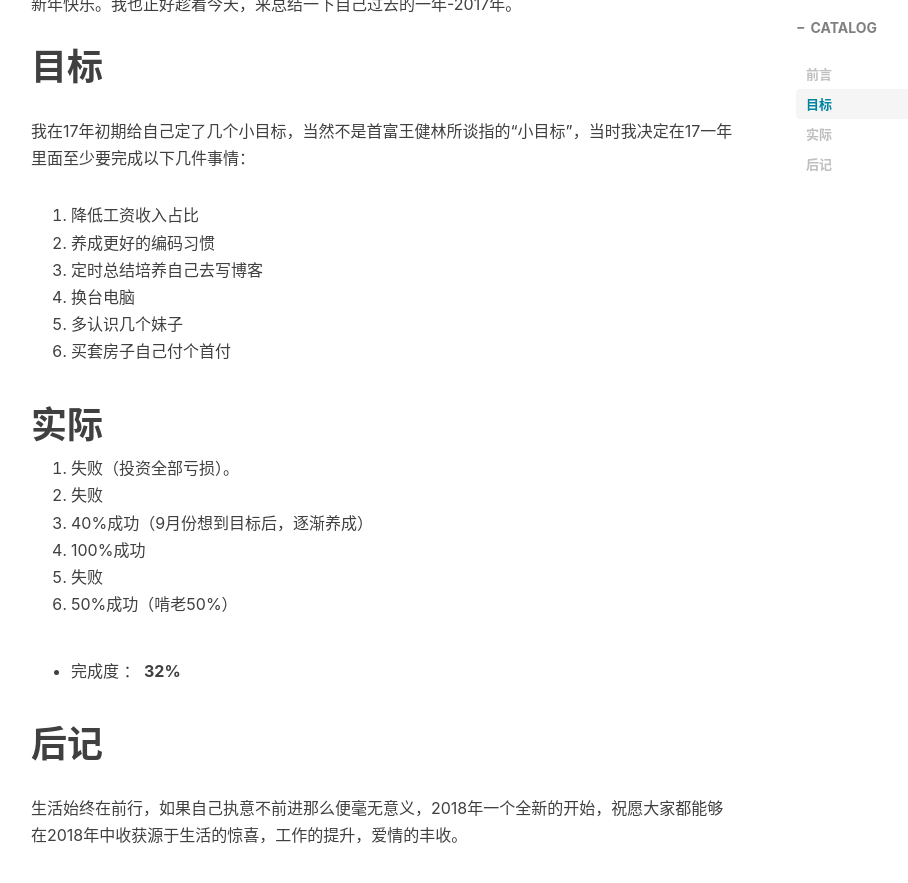
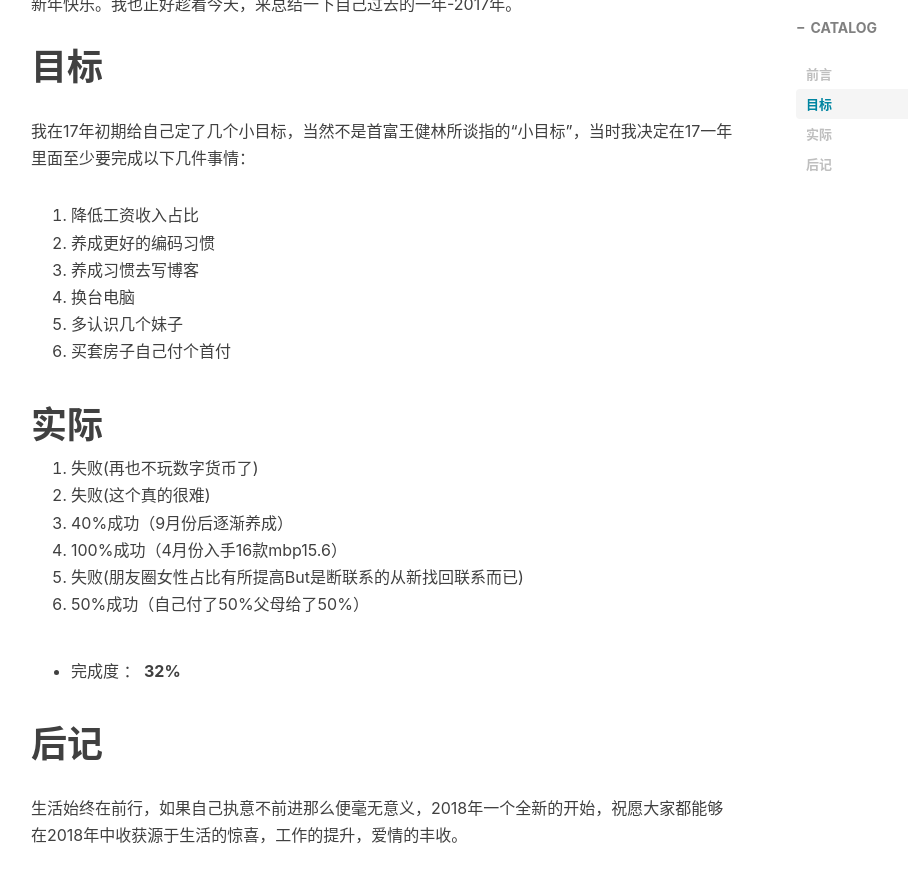
Before and after one commit to ncic-ict/changdaye.github.io, a Jekyll site: the page built from _posts/2018-01-30-2018，一个新的起点.md, in a window 1280 px wide and 900 px high, scrolled down 678 px. Shown: the top 883 px of the window, without its empty margins (234-1142 px from the left). Built offline with Jekyll 4.4.1, drawn with Linux system fonts in a browser that asks for light colours; nearby versions of some CDN libraries; comment, search, counter and statistics services are not loaded.

Commit message:
2018-01-30-2018，一个新的起点.md

```diff
--- a/_posts/2018-01-30-2018，一个新的起点.md
+++ b/_posts/2018-01-30-2018，一个新的起点.md
@@ -22,7 +22,7 @@ tags:
 
  1. 降低工资收入占比
  2. 养成更好的编码习惯
- 3. 定时总结培养自己去写博客
+ 3. 养成习惯去写博客
  4. 换台电脑
  5. 多认识几个妹子
  6. 买套房子自己付个首付
@@ -30,12 +30,12 @@ tags:
 
 # 实际
 
-1. 失败（投资全部亏损）。
-2. 失败
-3. 40%成功（9月份想到目标后，逐渐养成）
-4. 100%成功
-5. 失败
-6. 50%成功（啃老50%）
+1. 失败(再也不玩数字货币了)
+2. 失败(这个真的很难)
+3. 40%成功（9月份后逐渐养成）
+4. 100%成功（4月份入手16款mbp15.6）
+5. 失败(朋友圈女性占比有所提高But是断联系的从新找回联系而已)
+6. 50%成功（自己付了50%父母给了50%）
 
 * 完成度 ： **32%**
 
```
